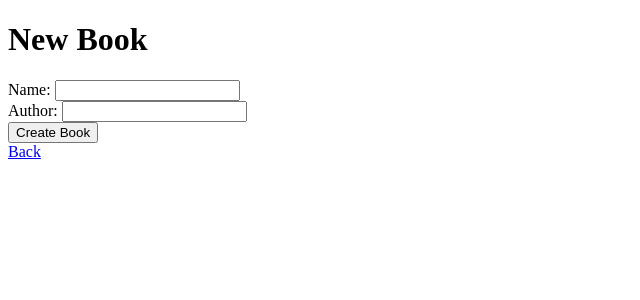
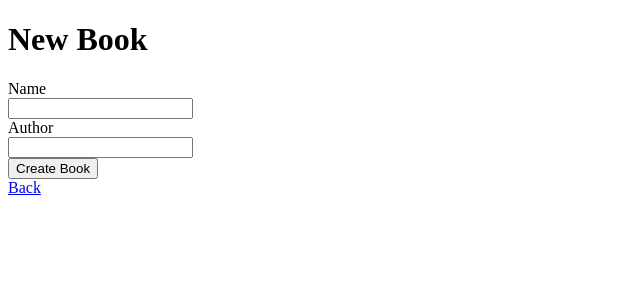
Before and after one commit to rodrigovilar/angular-crud, an Angular app: page /books/new in a window 1280 px wide. Shown: the top 300 px of the page, without its empty margins (0-640 px from the left). Built offline with nearby package versions, Linux system fonts and the light colour scheme.

Commit message:
Passing on RoR E2E tests

```diff
--- a/src/app/book/edit-book/edit-book.component.html
+++ b/src/app/book/edit-book/edit-book.component.html
@@ -1,18 +1,16 @@
-<p>
-  Editing Book
-</p>
+<h1>Editing Book</h1>
 
 <form *ngIf="book" #f="ngForm" (ngSubmit)="onSubmit(f.value)">
   <div>
-    <label for="book_name">Name: </label>
+    <label for="book_name">Name</label> <br>
     <input type="text" id="book_name" name="name" [ngModel]="book.name"> <br>
   </div>
   <div>
-    <label for="book_author">Author: </label>
+    <label for="book_author">Author</label> <br>
     <input type="text" id="book_author" name="author" [ngModel]="book.author"> <br>
   </div>
 
-  <button type="submit" id="edit_book_button">Update Book</button>
+  <input type="submit" id="edit_book_button" value="Update Book">
 </form>
 
 <a href="#" (click)="show()">Show</a>
--- a/src/app/book/new-book/new-book.component.html
+++ b/src/app/book/new-book/new-book.component.html
@@ -1,18 +1,16 @@
-<h1>
-  New Book
-</h1>
+<h1>New Book</h1>
 
 <form #f="ngForm" (ngSubmit)="onSubmit(f.value)">
   <div>
-    <label for="book_name">Name: </label>
+    <label for="book_name">Name</label> <br>
     <input type="text" id="book_name" name="name" ngModel> <br>
   </div>
   <div>
-    <label for="book_author">Author: </label>
+    <label for="book_author">Author</label> <br>
     <input type="text" id="book_author" name="author" ngModel> <br>
   </div>
 
-  <button type="submit" id="create_book_button">Create Book</button>
+  <input type="submit" id="create_book_button" value="Create Book">
 </form>
 
 <a [routerLink]="['/books']">Back</a>
```
Also changed, not shown: 1 other file (tests, documents, lock files or other folders).
